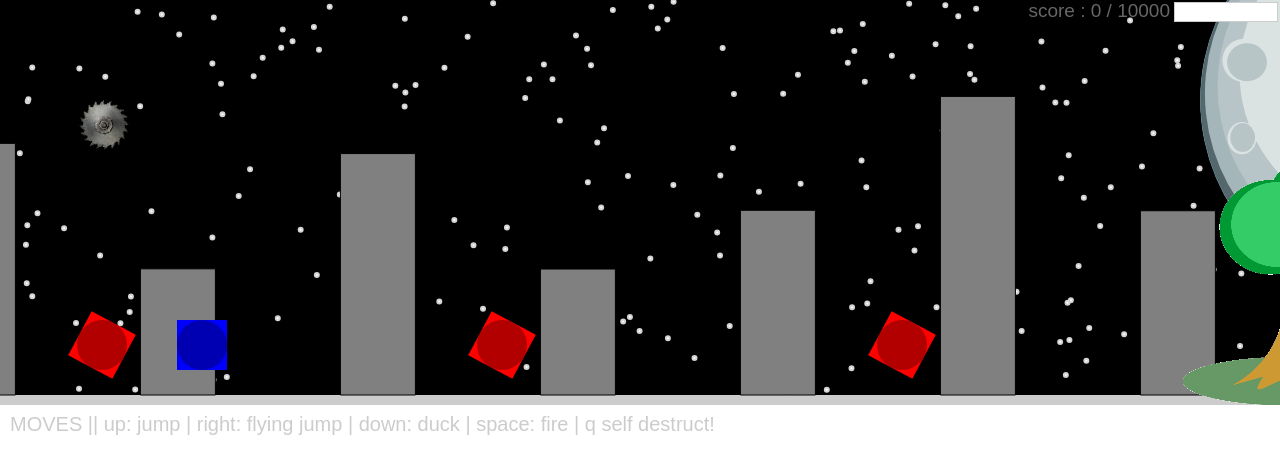
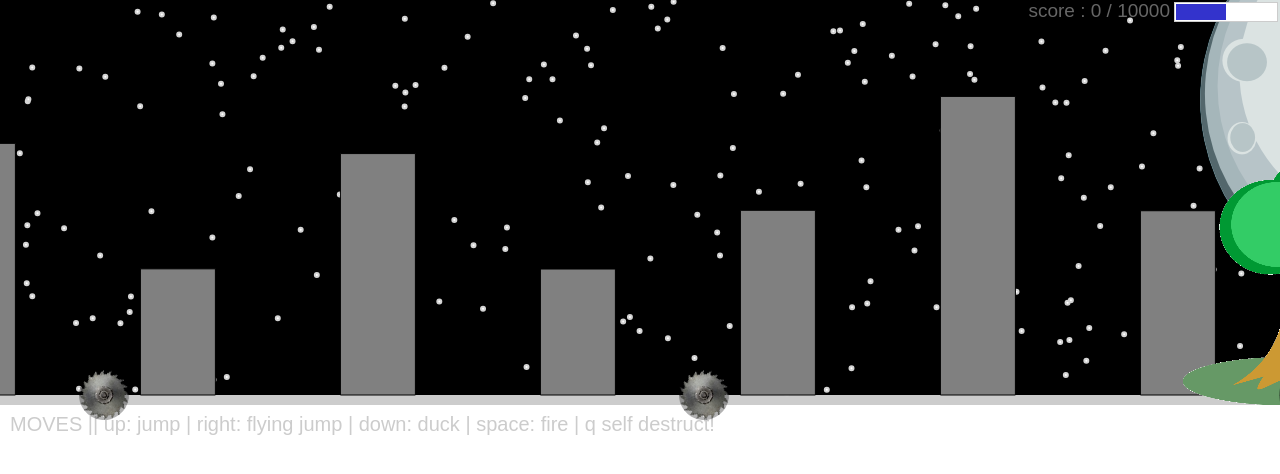
Before and after one commit to JakobCastillion/JakobCastillion.github.io, a website: page fsd-projects/runtime/index.html in a window 1280 px wide. Drawn offline with Linux system fonts and the light colour scheme.

Commit message:
add runtime project

```diff
--- a/fsd-projects/runtime/js/levelData.js
+++ b/fsd-projects/runtime/js/levelData.js
@@ -15,9 +15,11 @@ var makeLevelData = function (window) {
         number: 1,
         speed: -3,
         gameItems: [
-          { type: "sawblade", x: 400, y: groundY },
-          { type: "sawblade", x: 600, y: groundY },
-          { type: "sawblade", x: 900, y: groundY },
+          { type: "sawblade", x: 700, y: groundY, speedX: -12 },
+          { type: "sawblade", x: 1300, y: groundY, speedX: -3 },
+          { type: "sawblade", x: 1900, y: groundY, speedX: -3 },
+          { type: "marker", x: 2100, y: groundY-60},
+
         ],
       },
       {
@@ -25,9 +27,13 @@ var makeLevelData = function (window) {
         number: 2,
         speed: -3,
         gameItems: [
-          { type: "sawblade", x: 400, y: groundY },
-          { type: "sawblade", x: 600, y: groundY },
-          { type: "sawblade", x: 900, y: groundY },
+          { type: "sawblade", x: 700, y: groundY, speedX: -3 },
+          { type: "sawblade", x: 1000, y: groundY, speedX: -3 },
+          { type: "sawblade", x: 1300, y: groundY, speedX: -3 },
+          { type: "sawblade", x: 1600, y: groundY, speedX: -15 },
+          { type: "sawblade", x: 1900, y: groundY, speedX: -3 },
+          { type: "reward", x: 800, y: groundY - 60},
+
         ],
       },
     ];
--- a/fsd-projects/runtime/js/runLevels.js
+++ b/fsd-projects/runtime/js/runLevels.js
@@ -18,7 +18,7 @@ var runLevels = function (window) {
 
     // TODOs 5 through 11 go here
     // BEGIN EDITING YOUR CODE HERE
-    function createObstacles(x, y){
+    function createObstacles(x, y, speedX){
     var hitZoneSize = 25;
     var damageFromObstacle = 50;
     var sawBladeHitZone = game.createObstacle(hitZoneSize, damageFromObstacle);
@@ -28,14 +28,11 @@ var runLevels = function (window) {
     game.addGameItem(sawBladeHitZone);
     var obstacleImage = draw.bitmap("img/sawblade.png");
     sawBladeHitZone.addChild(obstacleImage);
-    obstacleImage.velocityX = -1;
+    obstacleImage.velocityX = speedX;
     obstacleImage.x=-25
     obstacleImage.y=-25
 
   }
-    createObstacles(300, 200)
-    createObstacles(200, 300)
-    createObstacles(700, 125)
 
     function createEnemy(x,y) {
     var enemy = game.createGameItem("enemy", 25);
@@ -47,7 +44,7 @@ var runLevels = function (window) {
     enemy.y = y
     game.addGameItem(enemy);
 
-    enemy.velocityX = -1;
+    enemy.velocityX = -2;
     enemy.rotationalVelocity = 1;
     enemy.onPlayerCollision = function () {
     game.changeIntegrity(-100)
@@ -57,9 +54,7 @@ var runLevels = function (window) {
     enemy.fadeOut();
     }
   }
-    createEnemy(400, groundY - 50);
-    createEnemy(800, groundY - 50);
-    createEnemy(1200, groundY - 50);
+
 
     function createReward(x,y) {
     var reward = game.createGameItem("reward", 25);
@@ -74,13 +69,13 @@ var runLevels = function (window) {
     reward.velocityX = -1;
     reward.onPlayerCollision = function () {
     game.changeIntegrity(+25)
+    reward.fadeOut()
     }
     reward.onProjectileCollision = function () {
     reward.fadeOut();
     game.changeIntegrity(+5)
     }
     }
-    createReward(500, groundY-50)
 
     function createMarker(x,y){
       var marker = game.createGameItem("marker", 25);
@@ -91,14 +86,37 @@ var runLevels = function (window) {
       marker.x = x;
       marker.y = y
       game.addGameItem(marker);
-    marker.velocityX = -1;
+      marker.velocityX = -2;
       marker.onPlayerCollision = function () {
+        marker.fadeOut();
+        startLevel();
+      }
+      marker.onProjectileCollision = function () {
+        marker.fadeOut();
         startLevel();
       }
     }
 
     function startLevel() {
       // TODO 13 goes below here
+      var level = levelData[currentLevel]
+      var levelObjects = level.gameItems
+      for(var i = 0; i < levelObjects.length; i++){
+        var element = levelObjects[i]
+
+        if(element.type === "sawblade"){
+          createObstacles(element.x, element.y, element.speedX)
+        } else if(element.type === "marker") {
+          createMarker(element.x, element.y)
+        }else if(element.type === "reward"){
+          createReward(element.x, element.y)
+        }else if(element.type === "enemy"){
+          createEnemy(element.x, element.y)
+        }
+      }
+
+
+
 
 
 
```
Also changed, not shown: portfolio.html (+6 -0 lines). Lines whose indentation alone changed are shown as unchanged.
